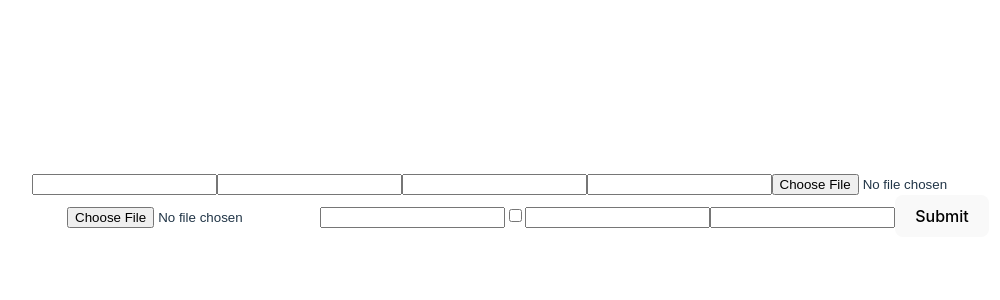
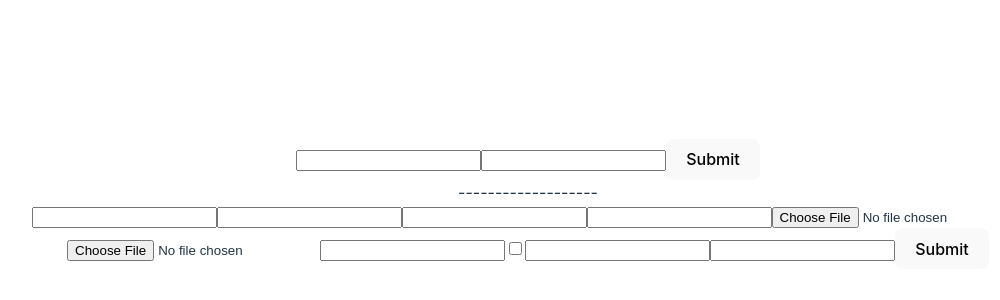
Before and after one commit to shinyfuwante/valoplant_clone, a React (Vite) app in the folder client/valoplant-clone-client/: page / in a window 1280 px wide. Shown: the part 196-496 px from the top of the page, without its empty margins (112-1112 px from the left). Built offline with nearby package versions, Linux system fonts and the light colour scheme.

Commit message:
Handle create playbook

```diff
--- a/client/valoplant-clone-client/src/App.tsx
+++ b/client/valoplant-clone-client/src/App.tsx
@@ -3,10 +3,14 @@ import reactLogo from './assets/react.svg'
 import viteLogo from '/vite.svg'
 import './App.css'
 import UploadLineUpForm from './components/UploadLineUpForm'
+import UploadPlaybookForm from './components/UploadPlayBookForm'
 
 function App() {
   return (
     <>
+      <UploadPlaybookForm/>
+      <br></br>
+      -------------------
       <UploadLineUpForm/>
     </>
   )
--- /dev/null
+++ b/client/valoplant-clone-client/src/components/UploadPlayBookForm.tsx
@@ -0,0 +1,39 @@
+import React from "react";
+import { useState } from "react";
+
+export default function UploadPlaybookForm() {
+  const backendUrl = "http://127.0.0.1:8000/playbooks/";
+  const [agent, setAgent] = useState("");
+  const [map, setMap] = useState("");
+
+  const handleSubmit = (e) => {
+    e.preventDefault();
+    console.log("clicked");
+    const data = new FormData();
+    data.append("agent", agent);
+    data.append("map_name", map);
+    fetch(backendUrl, {
+      method: "POST",
+      body: data,
+    });
+  };
+
+  return (
+    <>
+      <form action={backendUrl} method="post"></form>
+      <input
+        type="text"
+        name="agent"
+        id="agent"
+        onChange={(e) => setAgent(e.target.value)}
+      />
+      <input
+        type="text"
+        name="map"
+        id="map"
+        onChange={(e) => setMap(e.target.value)}
+      />
+      <button onClick={(e) => handleSubmit(e)}>Submit</button>
+    </>
+  );
+}
```
Also changed, not shown: 2 other files (tests, documents, lock files or other folders).
